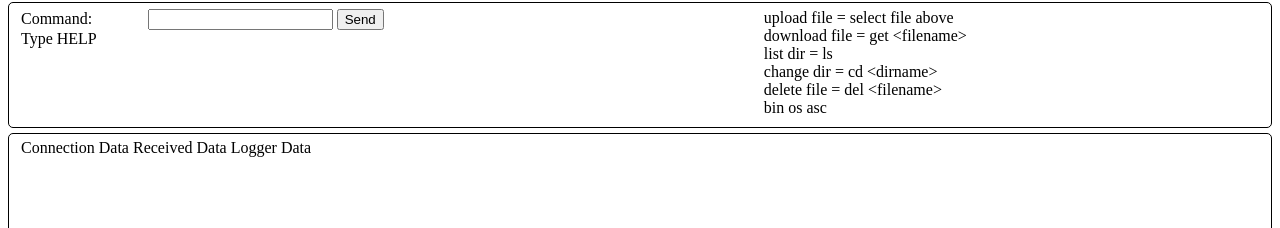
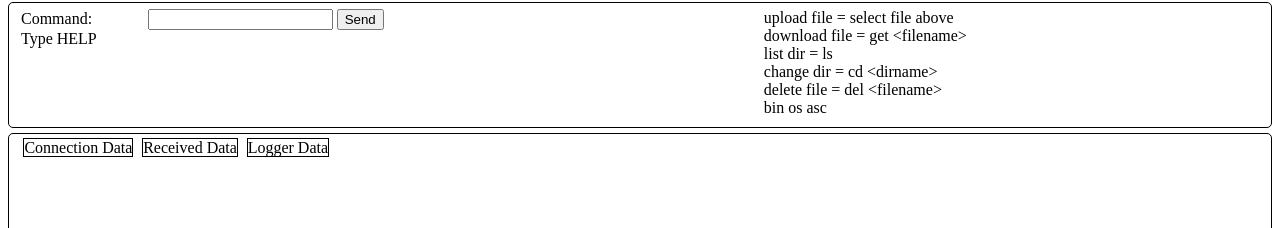
Before and after one commit to joseph-jja/ftp-client, a browser extension: page index.html in a window 1280 px wide. Shown: the part 254-482 px from the top of the page. Drawn offline with Linux system fonts and the light colour scheme.

Commit message:
update css

```diff
--- a/styles.css
+++ b/styles.css
@@ -41,3 +41,7 @@ div.right {
   height: 1em;
   overflow: auto;
 }
+#uploadDataToggle span {
+    margin: .15em;
+    border: 1px solid black;
+}
```
